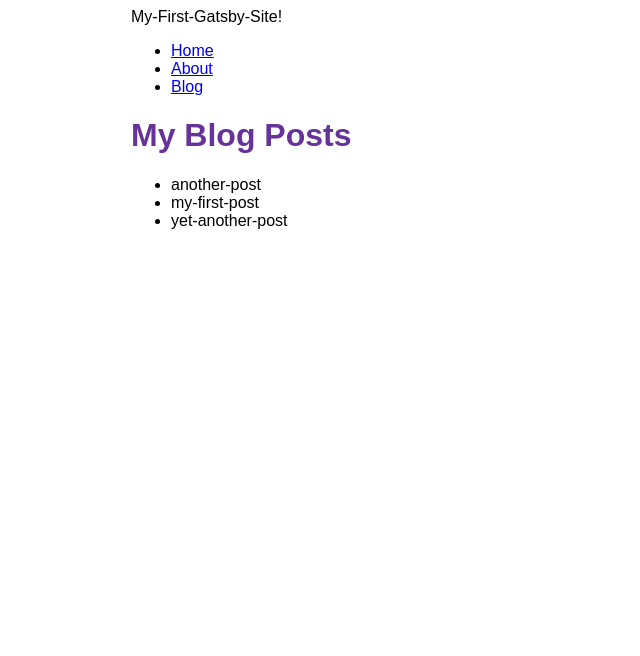
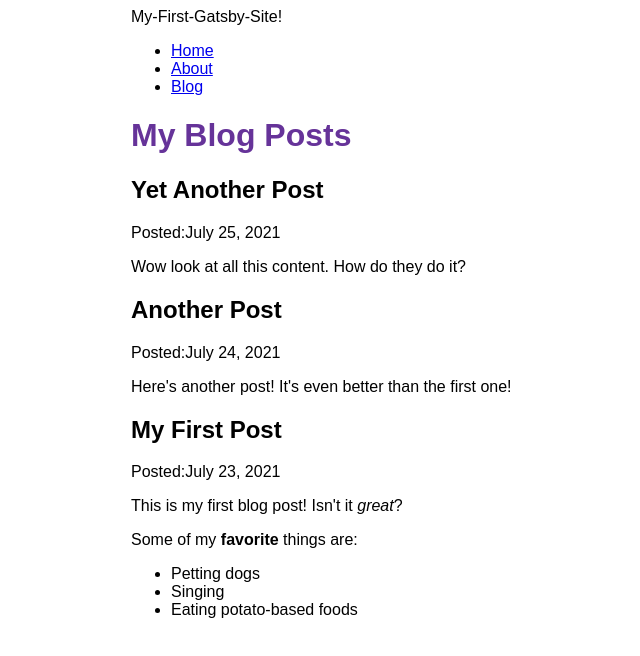
Before and after one commit to S-Zawa/my-first-gatsby-site, a Gatsby site: page /blog in a window 1280 px wide. Shown: the whole page, without its empty margins (259-899 px from the left). Built offline with nearby package versions, Linux system fonts and the light colour scheme; Gatsby itself is replaced by a stand-in of ours.

Commit message:
Finished Gatsby Tutorial Part 5

```diff
--- a/blog/another-post.mdx
+++ b/blog/another-post.mdx
@@ -0,0 +1,6 @@
+---
+title: "Another Post"
+date: "2021-07-24"
+---
+
+Here's another post! It's even better than the first one!
--- a/blog/my-first-post.mdx
+++ b/blog/my-first-post.mdx
@@ -0,0 +1,12 @@
+---
+title: "My First Post"
+date: "2021-07-23"
+---
+
+This is my first blog post! Isn't it _great_?
+
+Some of my **favorite** things are:
+
+- Petting dogs
+- Singing
+- Eating potato-based foods
--- a/blog/yet-another-post.mdx
+++ b/blog/yet-another-post.mdx
@@ -0,0 +1,6 @@
+---
+title: "Yet Another Post"
+date: "2021-07-25"
+---
+
+Wow look at all this content. How do they do it?
--- a/gatsby-config.js
+++ b/gatsby-config.js
@@ -13,5 +13,6 @@
         path: `${__dirname}/blog`,
       }
     },
+    "gatsby-plugin-mdx",
   ],
 };
--- a/package.json
+++ b/package.json
@@ -15,8 +15,11 @@
     "clean": "gatsby clean"
   },
   "dependencies": {
+    "@mdx-js/mdx": "^1.6.22",
+    "@mdx-js/react": "^1.6.22",
     "gatsby": "^4.4.0",
     "gatsby-plugin-image": "^2.4.0",
+    "gatsby-plugin-mdx": "^3.5.1",
     "gatsby-plugin-sharp": "^4.4.0",
     "gatsby-source-filesystem": "^4.5.1",
     "react": "^17.0.1",
--- a/src/pages/blog.js
+++ b/src/pages/blog.js
@@ -1,27 +1,35 @@
 import React from 'react'
 import Layout from '../components/layout'
 import { graphql } from 'gatsby'
+import { MDXRenderer } from 'gatsby-plugin-mdx'
 
 export const BlogPage = ({ data }) => {
     return (
         <Layout pageTitle="My Blog Posts">
-            <ul>
-                {
-                    data.allFile.nodes.map(node => (
-                        <li key={node.name}>
-                            {node.name}
-                        </li>
-                    ))
-                }
-            </ul>
+            {
+                data.allMdx.nodes.map((node) => (
+                    <article key={node.id}>
+                        <h2>{node.frontmatter.title}</h2>
+                        <p>Posted:{node.frontmatter.date}</p>
+                        <MDXRenderer>
+                            {node.body}
+                        </MDXRenderer>
+                    </article>
+                ))
+            }
         </Layout>
     )
 }
 export const query = graphql`
   query {
-    allFile {
+    allMdx(sort: {fields: frontmatter___date, order: DESC}) {
       nodes {
-        name
+        frontmatter {
+          date(formatString: "MMMM D, YYYY")
+          title
+        }
+        id
+        body
       }
     }
   }
```
Also changed, not shown: 1 other file.
